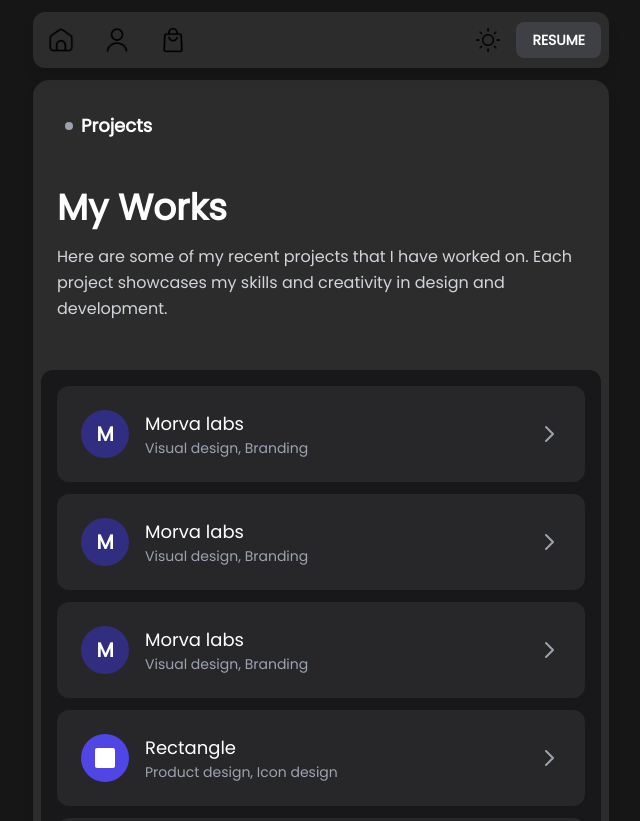
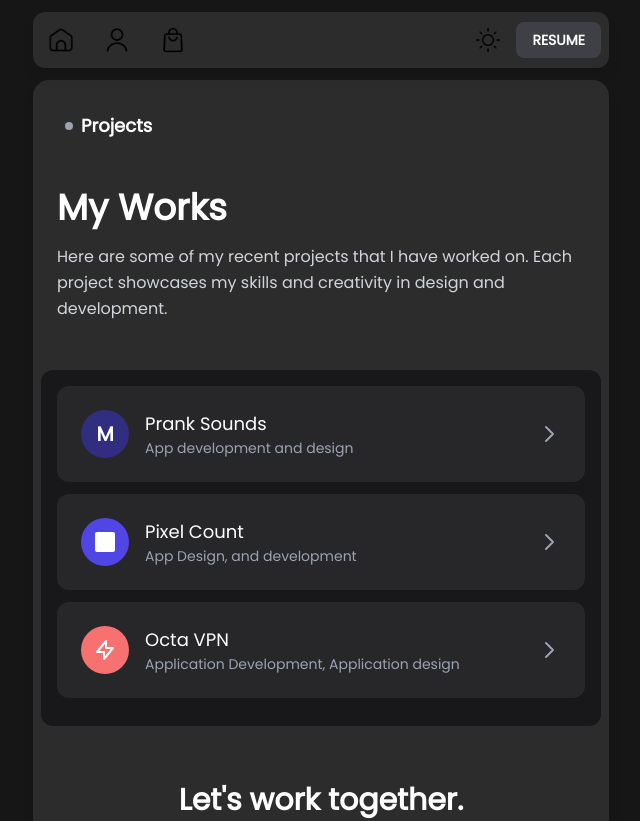
Before and after one commit to MuhammadAhmad338/MyOwnPortfolio, a Next.js app: page /projects in a window 1280 px wide. Shown: the top 821 px of the page, without its empty margins (319-959 px from the left). Built offline with nearby package versions, Linux system fonts and the light colour scheme.

Commit message:
latest commits

```diff
--- a/app/components/projectComponent.tsx
+++ b/app/components/projectComponent.tsx
@@ -17,7 +17,7 @@
         imgsrc1?: string,
         solution?: string,
     }[]
-}> = ({ title, description, articledata, }) => {
+}> = ({ title, description, articledata }) => {
 
     const darkMode = useSelector((state: any) => state.theme.darkMode);
     const [mounting, setMounting] = useState(true);
--- a/app/page.tsx
+++ b/app/page.tsx
@@ -157,7 +157,7 @@
                 </div>
 
                 {/* Simply Card */}
-                <div onClick={() => router.push("/product/simply")} className={`${darkMode ? 'bg-zinc-800 hover:bg-zinc-700' : 'bg-white hover:bg-gray-200'} rounded-xl p-6 mb-3 flex items-center justify-between w-full transition-colors duration-200 hover:shadow-lg`}>
+                <div onClick={() => router.push("/product/octavpn")} className={`${darkMode ? 'bg-zinc-800 hover:bg-zinc-700' : 'bg-white hover:bg-gray-200'} rounded-xl p-6 mb-3 flex items-center justify-between w-full transition-colors duration-200 hover:shadow-lg`}>
                     <div className="flex items-center">
                         <div className="bg-red-400 w-12 h-12 rounded-full flex items-center justify-center text-white mr-4">
                             <svg xmlns="http://www.w3.org/2000/svg" className="h-6 w-6" fill="none" viewBox="0 0 24 24" stroke="currentColor">
@@ -165,8 +165,8 @@
                             </svg>
                         </div>
                         <div>
-                            <div className="font-medium text-lg">Simply</div>
-                            <div className={`${darkMode ? 'text-gray-400' : 'text-gray-500'} text-sm`}>Landing page, Illustration design</div>
+                            <div className="font-medium text-lg">Octa VPN</div>
+                            <div className={`${darkMode ? 'text-gray-400' : 'text-gray-500'} text-sm`}>Application Development, Application design</div>
                         </div>
                     </div>
                     <div className={`${darkMode ? 'text-gray-400' : 'text-gray-500'}`}>
--- a/app/product/[project]/page.tsx
+++ b/app/product/[project]/page.tsx
@@ -4,16 +4,15 @@
 import ProjectComponent from "@/app/components/projectComponent";
 
 const Project = () => {
-  // Get the parameter from the URL
   const params = useParams();
-  const projectParam = params?.project; // Ensure it's accessed safely
+  const projectParam = params?.project;
 
   console.log("Project parameter:", projectParam);
 
   // Create a mapping object for your projects
   const projectData: Record<string, any> = {
     pixelcount: {
-      title: "Pixel Count",
+      title: "Pixel Count App",
       description:
         "A mobile application for Android and iOS that processes and analyzes images, providing detailed pixel-level information and statistics.",
       articledata: [
@@ -28,7 +27,7 @@
       ],
     },
     pranksounds: {
-      "title": "Prank Sounds App",
+      "title": "Prank Sound App",
       "description": "A fun and entertaining app filled with high-quality prank sounds.",
       "articledata": [
         {
@@ -40,17 +39,16 @@
         }
       ]
     },
-    simply: {
-      title: "Simply",
-      description: "Landing page and illustration design for digital products.",
+    octavpn: {
+      title: "Octa VPN App",
+      description: "A secure and user-friendly VPN service for enhanced online privacy.",
       articledata: [
         {
           imgsrc: "",
-          desc: "Simply provides clean, effective landing pages with custom illustrations designed to maximize conversion rates.",
-          title: "Simply",
-          imgsrc1: "/simply.png",
-          solution:
-            "We created a flexible landing page template system with custom illustrations that effectively communicates product benefits while maintaining high performance and accessibility standards.",
+          desc: "Octa VPN provides users with a fast and reliable VPN service, ensuring their online activities are private and secure.  We focused on creating a user-friendly experience with a clean interface.",
+          title: "Octa VPN",
+          imgsrc1: "/octavpn.png",
+          solution: "We developed a cross-platform VPN application with strong encryption and a global server network.  The design emphasizes ease of use and a seamless connection process.",
         },
       ],
     },
--- a/app/projects/page.tsx
+++ b/app/projects/page.tsx
@@ -2,6 +2,7 @@
 import Links from '../components/Links';
 import { useSelector } from 'react-redux';
 import Footer from '../components/Footer';
+import { useRouter } from 'next/navigation';
 import React, { useEffect, useState } from 'react';
 import Worktogether from '../components/Worktogether';
 
@@ -9,6 +10,7 @@
     const darkMode = useSelector((state: any) => state.theme.darkMode);
     const [mounting, setMounting] = useState(true);
     const [prevDarkMode, setPrevDarkMode] = useState(darkMode);
+    const router = useRouter();
 
     // Handle initial mount animation
     useEffect(() => {
@@ -59,14 +61,14 @@
             <div className={`${darkMode ? 'bg-zinc-900' : 'bg-gray-100'} p-4 mt-4 rounded-xl ${darkMode ? 'text-white' : 'text-gray-800'} transition-colors duration-200`}>
 
                 {/* Morva Labs Card */}
-                <div className={`${darkMode ? 'bg-zinc-800 hover:bg-zinc-700' : 'bg-white hover:bg-gray-200'} rounded-xl p-6 mb-3 flex items-center justify-between w-full transition-colors duration-200 hover:shadow-lg`}>
+                <div onClick={() => router.push("/product/pranksounds")} className={`${darkMode ? 'bg-zinc-800' : 'bg-white'} rounded-xl p-6 mb-3 flex items-center justify-between w-full transition-colors duration-200`}>
                     <div className="flex items-center">
                         <div className="bg-indigo-900 w-12 h-12 rounded-full flex items-center justify-center text-white font-bold text-xl mr-4">
                             M
                         </div>
                         <div>
-                            <div className="font-medium text-lg">Morva labs</div>
-                            <div className={`${darkMode ? 'text-gray-400' : 'text-gray-500'} text-sm`}>Visual design, Branding</div>
+                            <div className="font-medium text-lg">Prank Sounds</div>
+                            <div className={`${darkMode ? 'text-gray-400' : 'text-gray-500'} text-sm`}>App development and design</div>
                         </div>
                     </div>
                     <div className={`${darkMode ? 'text-gray-400' : 'text-gray-500'}`}>
@@ -76,50 +78,14 @@
                     </div>
                 </div>
 
-                <div className={`${darkMode ? 'bg-zinc-800 hover:bg-zinc-700' : 'bg-white hover:bg-gray-200'} rounded-xl p-6 mb-3 flex items-center justify-between w-full transition-colors duration-200 hover:shadow-lg`}>
-                    <div className="flex items-center">
-                        <div className="bg-indigo-900 w-12 h-12 rounded-full flex items-center justify-center text-white font-bold text-xl mr-4">
-                            M
-                        </div>
-                        <div>
-                            <div className="font-medium text-lg">Morva labs</div>
-                            <div className={`${darkMode ? 'text-gray-400' : 'text-gray-500'} text-sm`}>Visual design, Branding</div>
-                        </div>
-                    </div>
-                    <div className={`${darkMode ? 'text-gray-400' : 'text-gray-500'}`}>
-                        <svg xmlns="http://www.w3.org/2000/svg" className="h-6 w-6" fill="none" viewBox="0 0 24 24" stroke="currentColor">
-                            <path strokeLinecap="round" strokeLinejoin="round" strokeWidth={2} d="M9 5l7 7-7 7" />
-                        </svg>
-                    </div>
-                </div>
-
-
-                <div className={`${darkMode ? 'bg-zinc-800 hover:bg-zinc-700' : 'bg-white hover:bg-gray-200'} rounded-xl p-6 mb-3 flex items-center justify-between w-full transition-colors duration-200 hover:shadow-lg`}>
-                    <div className="flex items-center">
-                        <div className="bg-indigo-900 w-12 h-12 rounded-full flex items-center justify-center text-white font-bold text-xl mr-4">
-                            M
-                        </div>
-                        <div>
-                            <div className="font-medium text-lg">Morva labs</div>
-                            <div className={`${darkMode ? 'text-gray-400' : 'text-gray-500'} text-sm`}>Visual design, Branding</div>
-                        </div>
-                    </div>
-                    <div className={`${darkMode ? 'text-gray-400' : 'text-gray-500'}`}>
-                        <svg xmlns="http://www.w3.org/2000/svg" className="h-6 w-6" fill="none" viewBox="0 0 24 24" stroke="currentColor">
-                            <path strokeLinecap="round" strokeLinejoin="round" strokeWidth={2} d="M9 5l7 7-7 7" />
-                        </svg>
-                    </div>
-                </div>
-
-                {/* Rectangle Card */}
-                <div className={`${darkMode ? 'bg-zinc-800 hover:bg-zinc-700' : 'bg-white hover:bg-gray-200'} rounded-xl p-6 mb-3 flex items-center justify-between w-full transition-colors duration-200 hover:shadow-lg`}>
+                <div onClick={() => router.push("/product/pixelcount")} className={`${darkMode ? 'bg-zinc-800 hover:bg-zinc-700' : 'bg-white hover:bg-gray-200'} rounded-xl p-6 mb-3 flex items-center justify-between w-full transition-colors duration-200 hover:shadow-lg`}>
                     <div className="flex items-center">
                         <div className="bg-indigo-600 w-12 h-12 rounded-full flex items-center justify-center text-white mr-4">
                             <div className="w-5 h-5 bg-white rounded-sm"></div>
                         </div>
                         <div>
-                            <div className="font-medium text-lg">Rectangle</div>
-                            <div className={`${darkMode ? 'text-gray-400' : 'text-gray-500'} text-sm`}>Product design, Icon design</div>
+                            <div className="font-medium text-lg">Pixel Count</div>
+                            <div className={`${darkMode ? 'text-gray-400' : 'text-gray-500'} text-sm`}>App Design, and development</div>
                         </div>
                     </div>
                     <div className={`${darkMode ? 'text-gray-400' : 'text-gray-500'}`}>
@@ -130,7 +96,7 @@
                 </div>
 
                 {/* Simply Card */}
-                <div className={`${darkMode ? 'bg-zinc-800 hover:bg-zinc-700' : 'bg-white hover:bg-gray-200'} rounded-xl p-6 mb-3 flex items-center justify-between w-full transition-colors duration-200 hover:shadow-lg`}>
+                <div onClick={() => router.push("/product/octavpn")} className={`${darkMode ? 'bg-zinc-800 hover:bg-zinc-700' : 'bg-white hover:bg-gray-200'} rounded-xl p-6 mb-3 flex items-center justify-between w-full transition-colors duration-200 hover:shadow-lg`}>
                     <div className="flex items-center">
                         <div className="bg-red-400 w-12 h-12 rounded-full flex items-center justify-center text-white mr-4">
                             <svg xmlns="http://www.w3.org/2000/svg" className="h-6 w-6" fill="none" viewBox="0 0 24 24" stroke="currentColor">
@@ -138,8 +104,8 @@
                             </svg>
                         </div>
                         <div>
-                            <div className="font-medium text-lg">Simply</div>
-                            <div className={`${darkMode ? 'text-gray-400' : 'text-gray-500'} text-sm`}>Landing page, Illustration design</div>
+                            <div className="font-medium text-lg">Octa VPN</div>
+                            <div className={`${darkMode ? 'text-gray-400' : 'text-gray-500'} text-sm`}>Application Development, Application design</div>
                         </div>
                     </div>
                     <div className={`${darkMode ? 'text-gray-400' : 'text-gray-500'}`}>
```
